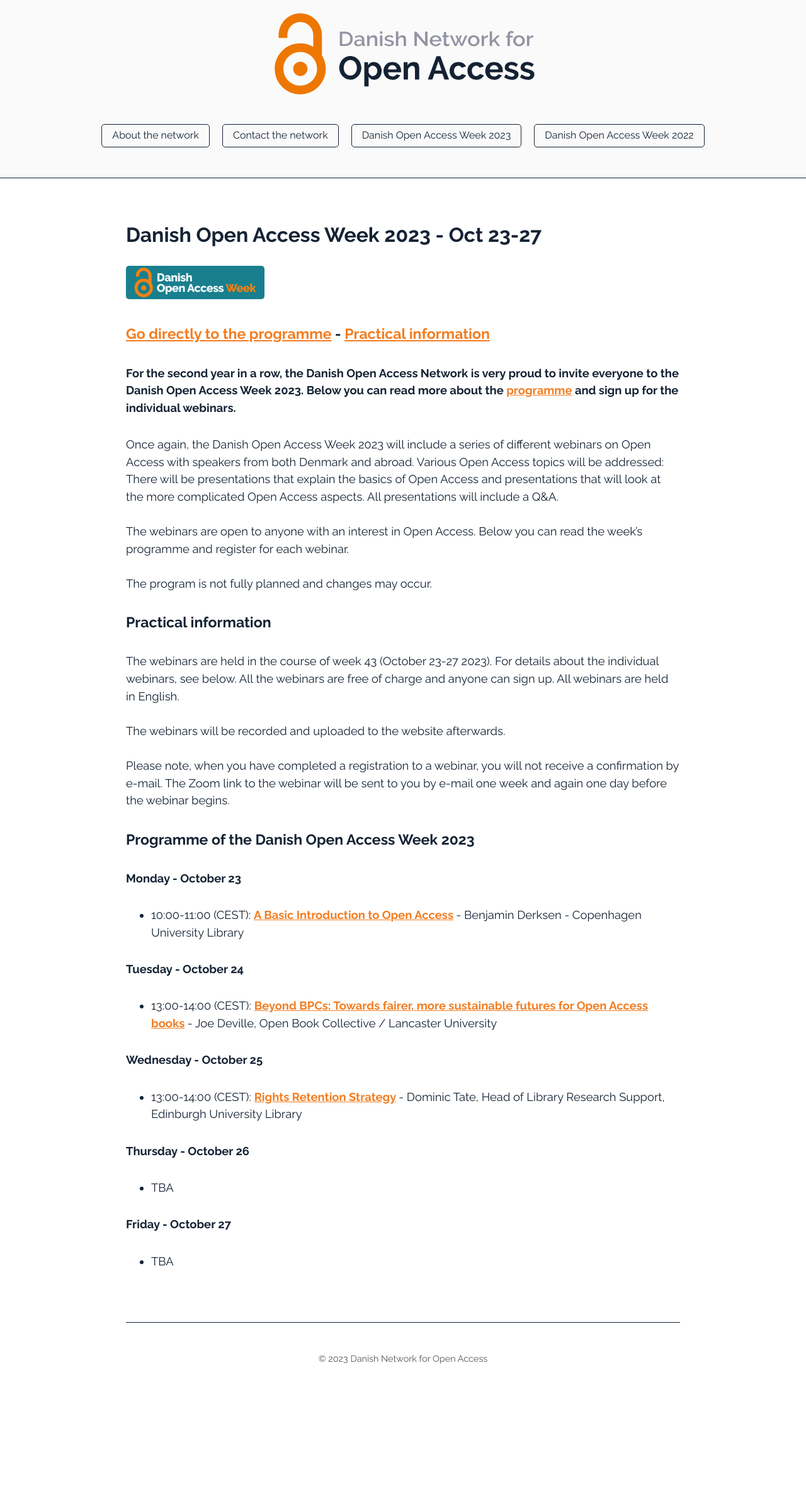
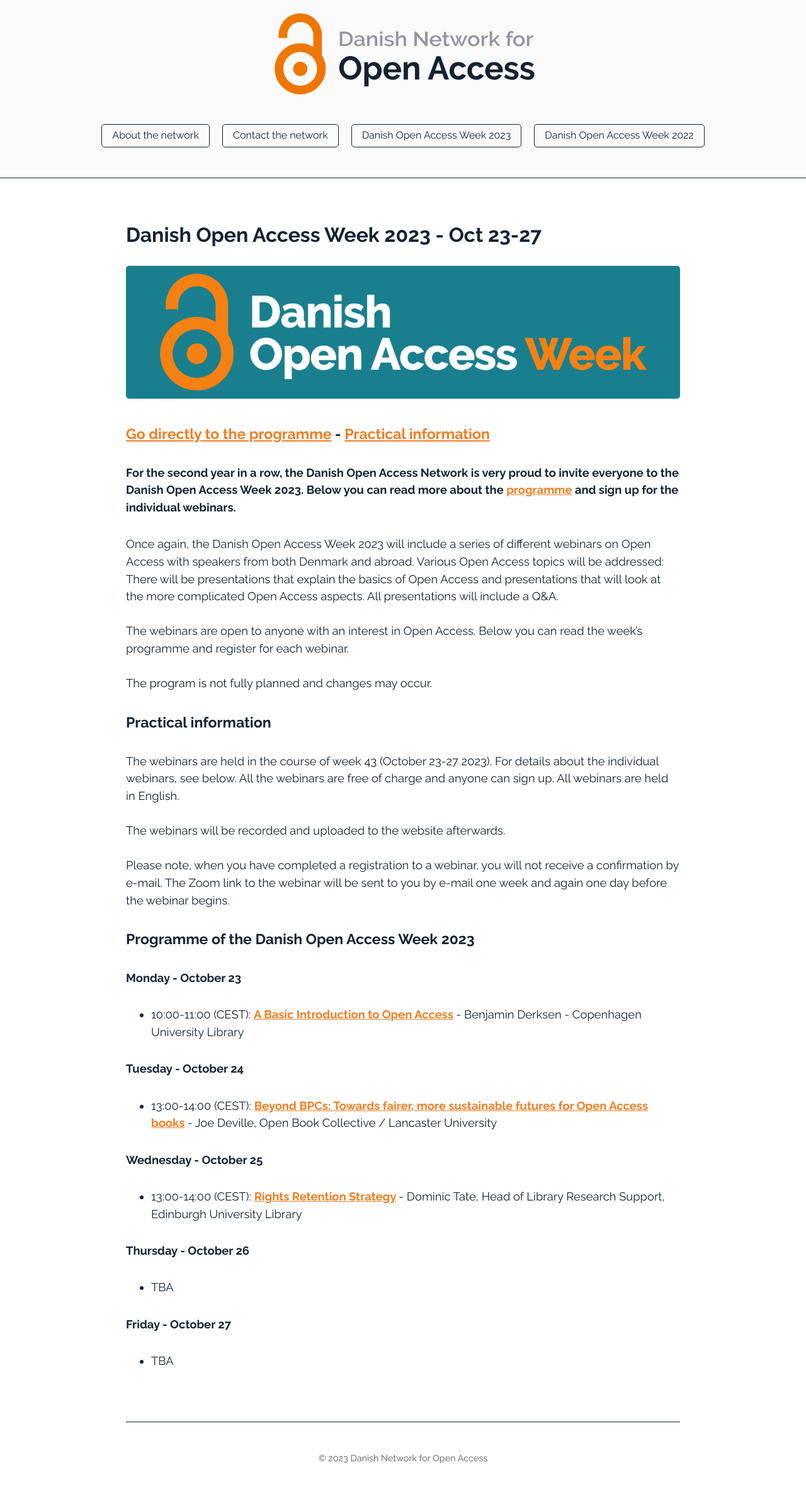
Before and after one commit to openaccess-dk/openaccess-dk.github.io, a Jekyll site: the page built from oaw23.md, in a window 1280 px wide. Shown: the whole page at 63% size. Built offline with Jekyll 4.4.1, drawn with Linux system fonts in a browser that asks for light colours; before the commit the page ends 2206 px from its top, so only the background shows below that.

Commit message:
Update oaw23.md

```diff
--- a/oaw23.md
+++ b/oaw23.md
@@ -6,7 +6,7 @@
 
 ### Danish Open Access Week 2023 - Oct 23-27
 
-<img src="/images/OA_week_cropped.jpg" alt="Open Access banner" style="height: 25%; width:25%;"/>
+<img src="/images/OA_week_cropped.jpg" alt="Open Access banner" style="height: 100%; width:100%;"/>
 
 #### [Go directly to the programme](#programme-of-the-danish-open-access-week-2023) - [Practical information](#practical-information)
 
```
